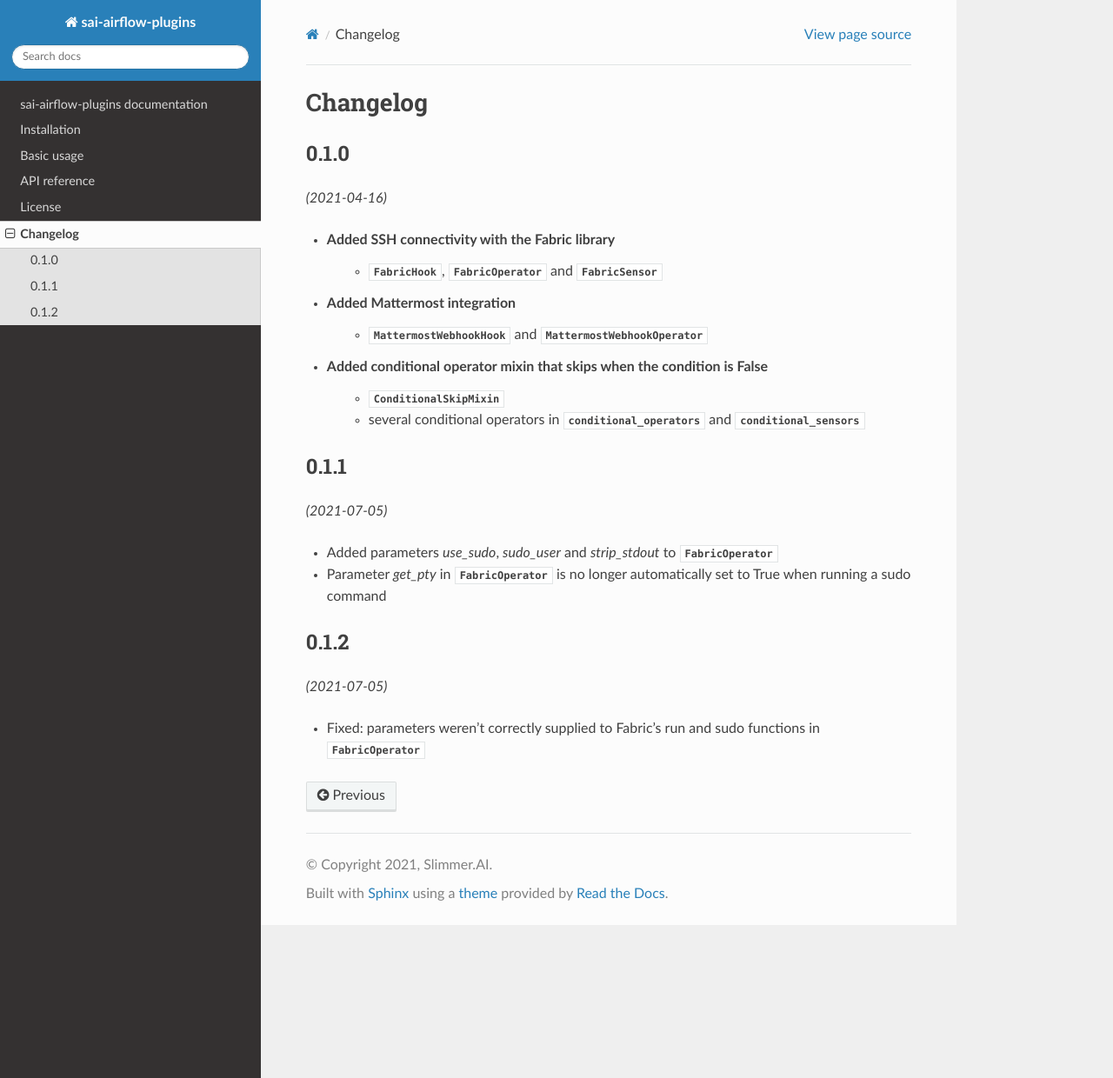
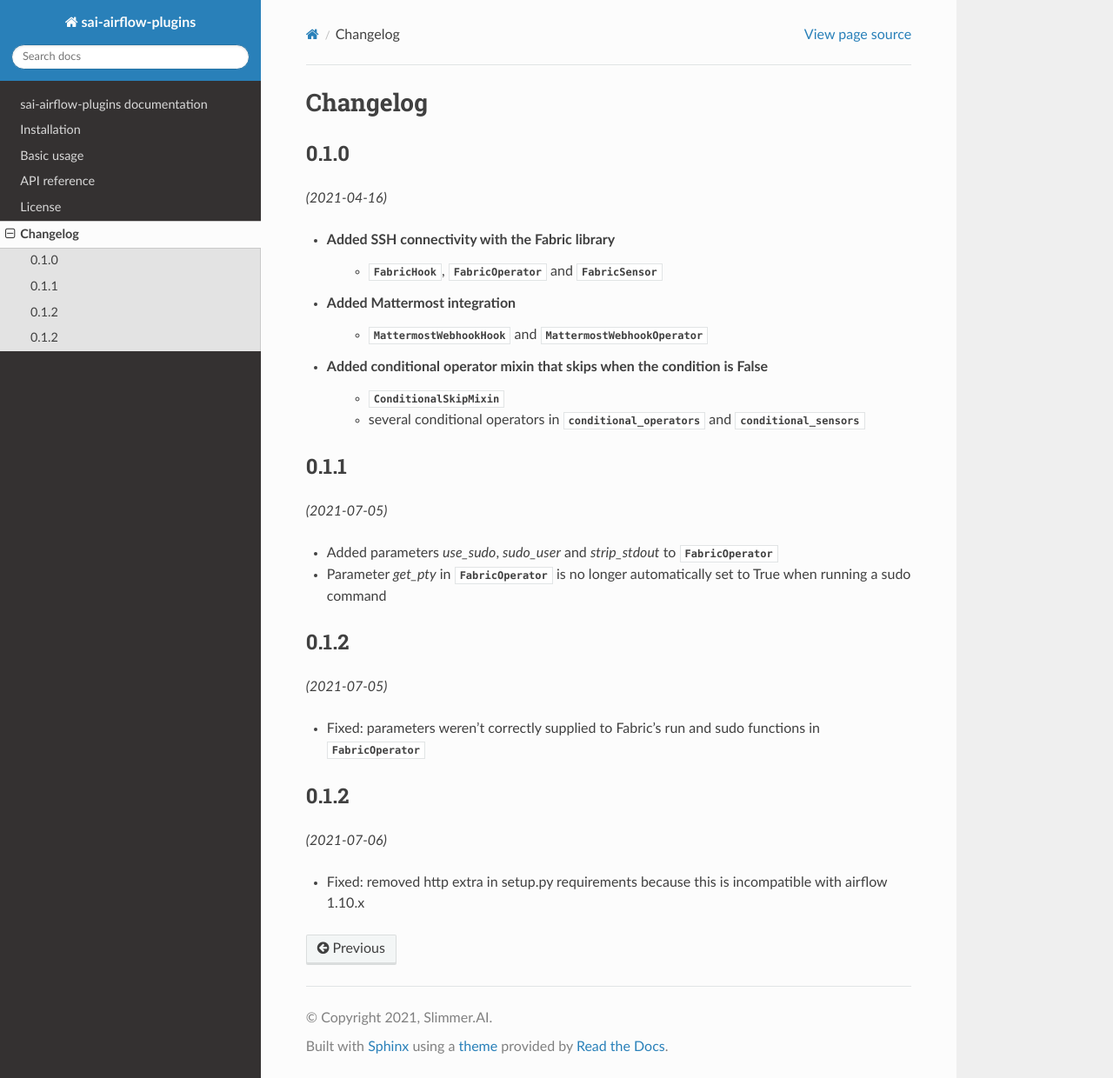
Before and after one commit to Slimmer-AI/sai-airflow-plugins, a Sphinx documentation site: the page built from docs/changelog.rst, in a window 1280 px wide and 1240 px high. Shown: the whole window at 87% size. Built offline with Sphinx 7.4.7 and the Read the Docs theme 2.0.0, drawn with Linux system fonts in a browser that asks for light colours; the version number could not be read and is left out.

Commit message:
Bumped version to 0.1.3

```diff
--- a/docs/changelog.rst
+++ b/docs/changelog.rst
@@ -35,3 +35,10 @@ Changelog
 
 - Fixed: parameters weren't correctly supplied to Fabric's run and sudo functions in
   :class:`~sai_airflow_plugins.operators.fabric_operator.FabricOperator`
+
+0.1.2
+-----
+
+*(2021-07-06)*
+
+- Fixed: removed http extra in setup.py requirements because this is incompatible with airflow 1.10.x
```
Also changed, not shown: 1 other file.
